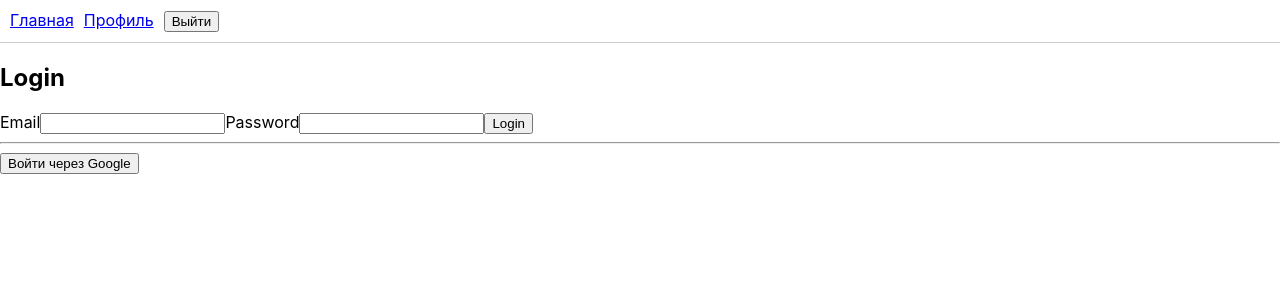
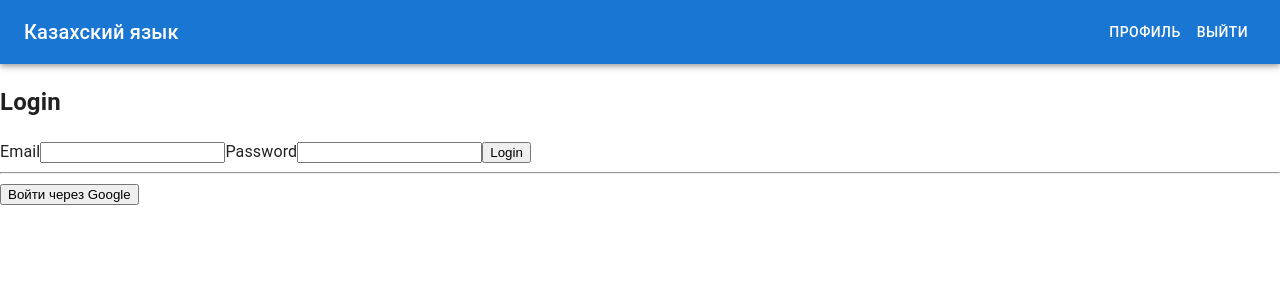
Before and after one commit to alinakassym/mvp-app-kz, a React (Create React App) app: page /login in a window 1280 px wide. Shown: the top 300 px of the page. Built offline with nearby package versions, Linux system fonts and the light colour scheme; no server answers; sample sign-in values are in the browser's storage.

Commit message:
feat: apply mui

```diff
--- a/src/App.js
+++ b/src/App.js
@@ -1,9 +1,7 @@
-import {
-  BrowserRouter as Router,
-  Routes,
-  Route,
-  Navigate,
-} from "react-router-dom"
+import {ThemeProvider} from "@mui/material/styles"
+import theme from "./theme"
+import {CssBaseline} from "@mui/material"
+import {BrowserRouter as Router, Routes, Route} from "react-router-dom"
 import LoginPage from "./pages/LoginPage"
 import HomePage from "./pages/HomePage"
 import ProfilePage from "./pages/ProfilePage"
@@ -12,6 +10,8 @@ import Navbar from "./components/Navbar"
 
 function App() {
   return (
+    <ThemeProvider theme={theme}>
+      <CssBaseline />
       <Router>
         <Navbar />
         <Routes>
@@ -34,6 +34,7 @@ function App() {
           />
         </Routes>
       </Router>
+    </ThemeProvider>
   )
 }
 
--- a/src/components/Navbar.js
+++ b/src/components/Navbar.js
@@ -1,3 +1,4 @@
+import {AppBar, Toolbar, Typography, Button} from "@mui/material"
 import {Link} from "react-router-dom"
 import {useAuth} from "../context/AuthContext"
 
@@ -9,21 +10,29 @@ function Navbar() {
   }
 
   return (
-    <nav style={{padding: "10px", borderBottom: "1px solid #ccc"}}>
-      <Link to="/" style={{marginRight: "10px"}}>
-        Главная
+    <AppBar position="static">
+      <Toolbar>
+        <Typography variant="h6" component="div" sx={{flexGrow: 1}}>
+          <Link to="/" style={{color: "inherit", textDecoration: "none"}}>
+            Казахский язык
           </Link>
+        </Typography>
         {user ? (
           <>
-          <Link to="/profile" style={{marginRight: "10px"}}>
+            <Button color="inherit" component={Link} to="/profile">
               Профиль
-          </Link>
-          <button onClick={handleLogout}>Выйти</button>
+            </Button>
+            <Button color="inherit" onClick={handleLogout}>
+              Выйти
+            </Button>
           </>
         ) : (
-        <Link to="/login">Войти</Link>
+          <Button color="inherit" component={Link} to="/login">
+            Войти
+          </Button>
         )}
-    </nav>
+      </Toolbar>
+    </AppBar>
   )
 }
 
```
Lines whose indentation alone changed are shown as unchanged.
